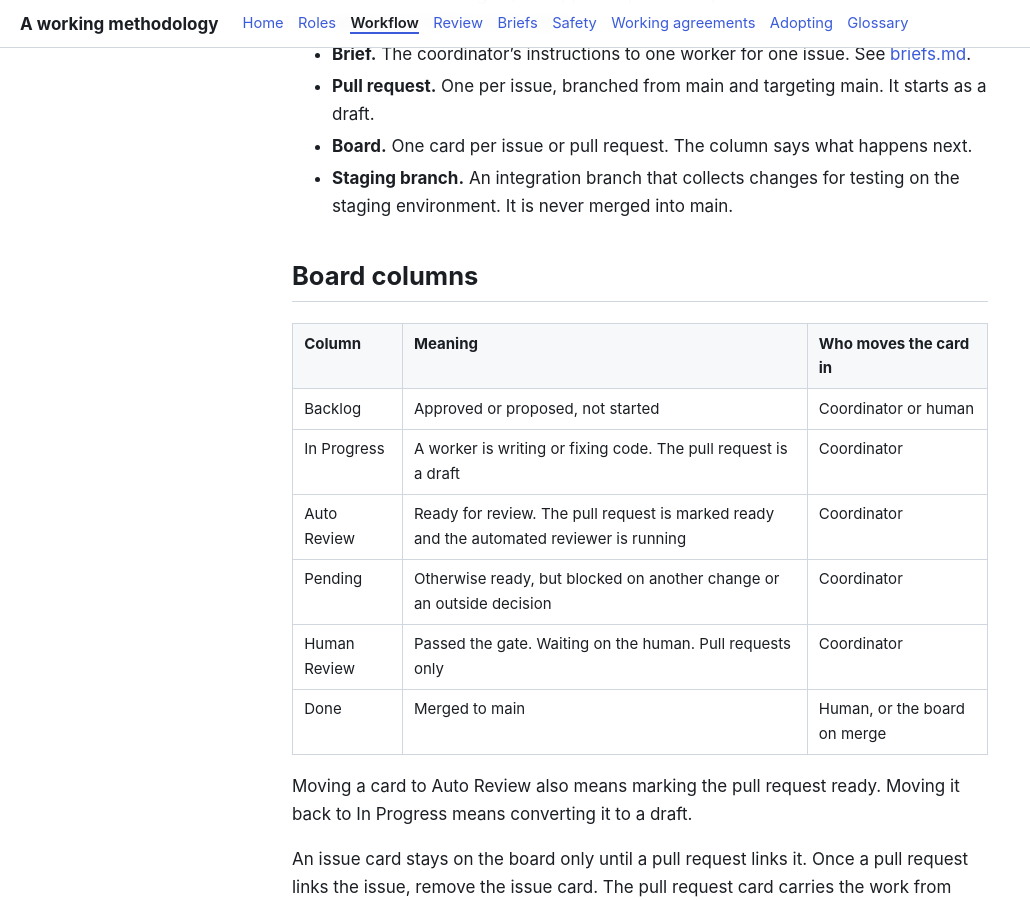
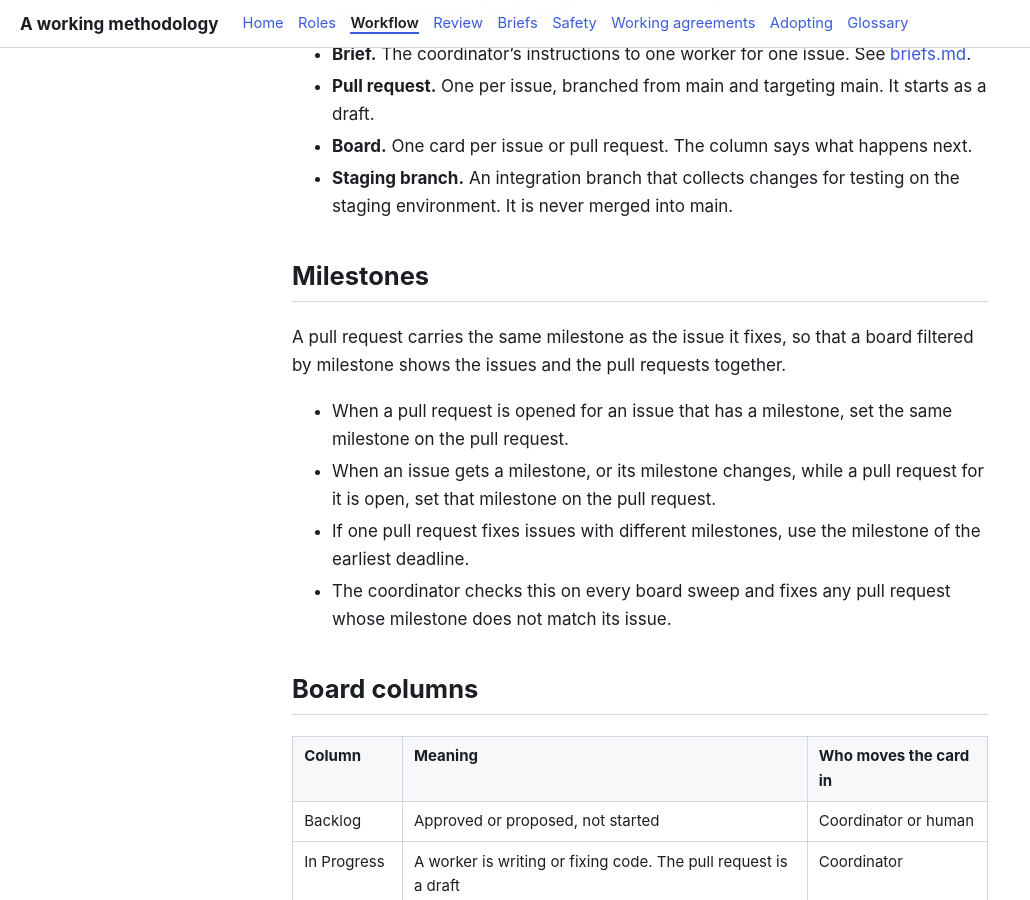
Before and after one commit to tangentcode/methodology, a Jekyll site: the page built from workflow.md, in a window 1280 px wide and 900 px high, scrolled down 252 px. Shown: the whole window, without its empty margins (0-1030 px from the left). Built offline with Jekyll 4.4.1, drawn with Linux system fonts in a browser that asks for light colours; our own code applies the rules of GitHub Pages for plain Markdown files.

Commit message:
workflow: pull requests carry the milestone of the issue they fix

```diff
--- a/workflow.md
+++ b/workflow.md
@@ -7,6 +7,15 @@
 - **Pull request.** One per issue, branched from main and targeting main. It starts as a draft.
 - **Board.** One card per issue or pull request. The column says what happens next.
 - **Staging branch.** An integration branch that collects changes for testing on the staging environment. It is never merged into main.
+
+## Milestones
+
+A pull request carries the same milestone as the issue it fixes, so that a board filtered by milestone shows the issues and the pull requests together.
+
+- When a pull request is opened for an issue that has a milestone, set the same milestone on the pull request.
+- When an issue gets a milestone, or its milestone changes, while a pull request for it is open, set that milestone on the pull request.
+- If one pull request fixes issues with different milestones, use the milestone of the earliest deadline.
+- The coordinator checks this on every board sweep and fixes any pull request whose milestone does not match its issue.
 
 ## Board columns
 
```
